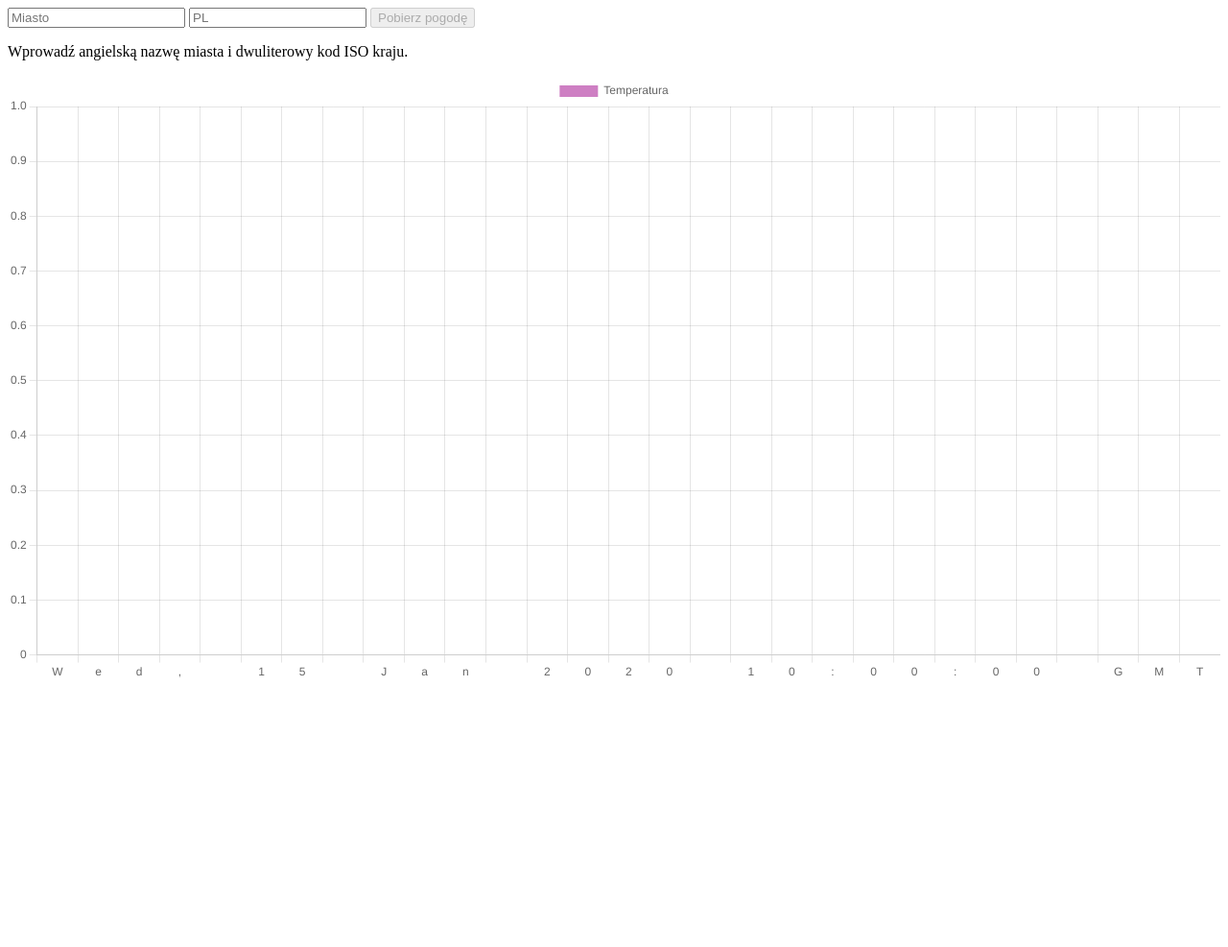
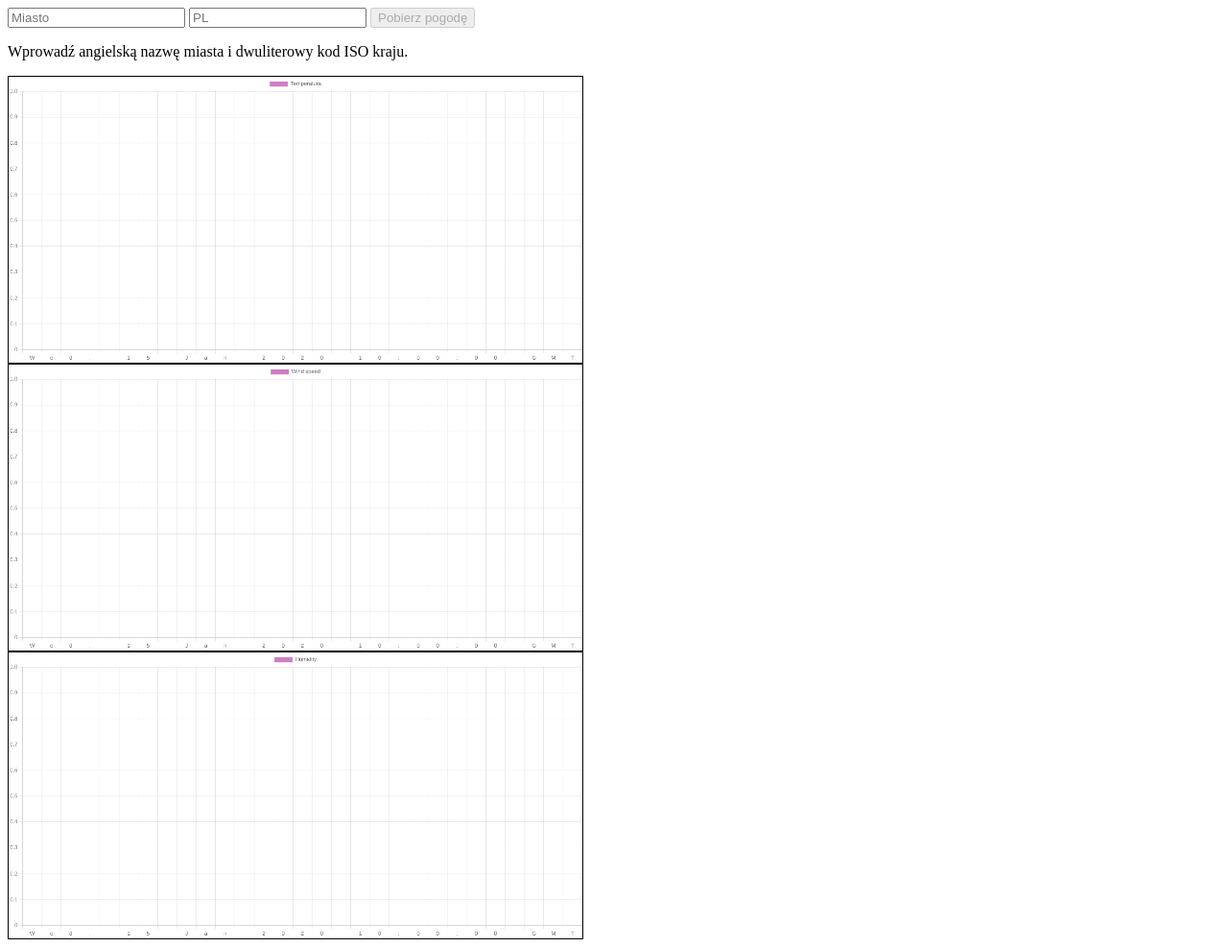
Before and after one commit to DariuszZ23/weather-dashboard-flask, a Flask app: template templates/index.html in a window 1280 px wide. Shown: the whole page at 96% size. Before the commit the page ends 706 px from the top, so only its background shows below. Run offline with Flask 3, Linux system fonts and the light colour scheme; the template is opened without the code that fills it: most values are stand-ins (such as "Sample title", 1, 10 or a date in 2020).

Commit message:
next commit

```diff
--- a/app.py
+++ b/app.py
@@ -32,8 +32,9 @@ def index():
                 params={
                     "latitude": lat,
                     "longitude": lon,
-                    "hourly": "temperature_2m",
-                    "forecast_days": 7
+                    "hourly": "temperature_2m,wind_speed_10m,relative_humidity_2m",
+                    "forecast_days": 7,
+
                 }
             ).json()
 
@@ -41,6 +42,7 @@ def index():
             print(data["hourly"])
             print(data["timezone"])
             print(data["hourly_units"])
+
 
     return render_template("index.html", weather=weather)
 
--- a/templates/index.html
+++ b/templates/index.html
@@ -1,6 +1,13 @@
 <!DOCTYPE html>
 <html>
 <head>
+    <style>
+    canvas {
+        width: 600px !important;
+        height: 300px !important;
+        border: 1px solid black;
+    }
+</style>
     <title>Pogoda</title>
     <script src="https://cdn.jsdelivr.net/npm/chart.js"></script>
     <script>
@@ -25,20 +32,50 @@
 
 {% if weather %}
 
-<canvas id="chart"></canvas>
-
+<canvas id="chart_temperature" style="border:1px solid"></canvas>
+<canvas id="chart_wind"></canvas>
+<canvas id="chart_humidity"></canvas>
 <script>
 
 const labels = {{ weather.time|tojson }};
 const temps = {{ weather.temperature_2m|tojson }};
+const wind = {{ weather.wind_speed_10m|tojson }};
+const humidity = {{weather.relative_humidity_2m|tojson }};
 
-new Chart(document.getElementById("chart"), {
+new Chart(document.getElementById("chart_temperature"), {
     type: "bar",
     data: {
         labels: labels,
         datasets: [{
             label: "Temperatura",
             data: temps
+        }]
+    },
+     options: {
+        backgroundColor:'rgba(158, 0, 135, 0.5)'
+     }
+});
+
+new Chart(document.getElementById("chart_wind"), {
+    type: "bar",
+    data: {
+        labels: labels,
+        datasets: [{
+            label: "Wind speed",
+            data: wind
+        }]
+    },
+     options: {
+        backgroundColor:'rgba(158, 0, 135, 0.5)'
+     }
+});
+new Chart(document.getElementById("chart_humidity"), {
+    type: "bar",
+    data: {
+        labels: labels,
+        datasets: [{
+            label: "Humidity",
+            data: humidity
         }]
     },
      options: {
```
